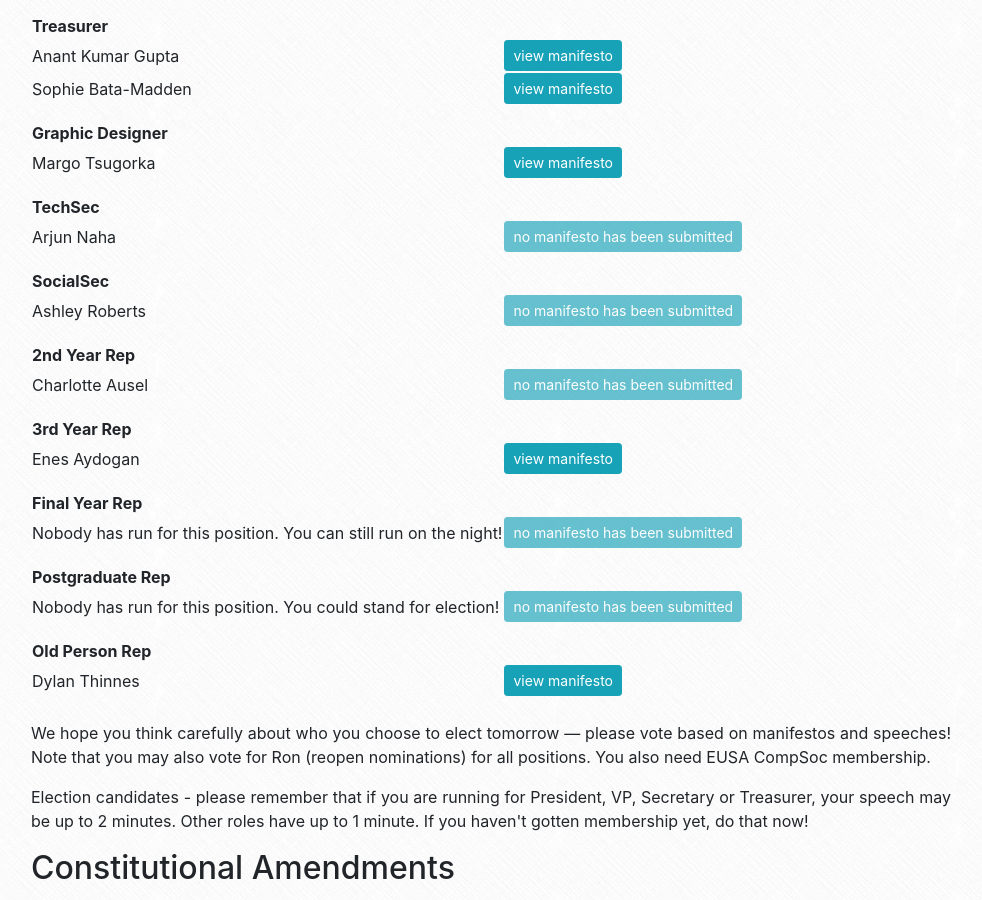
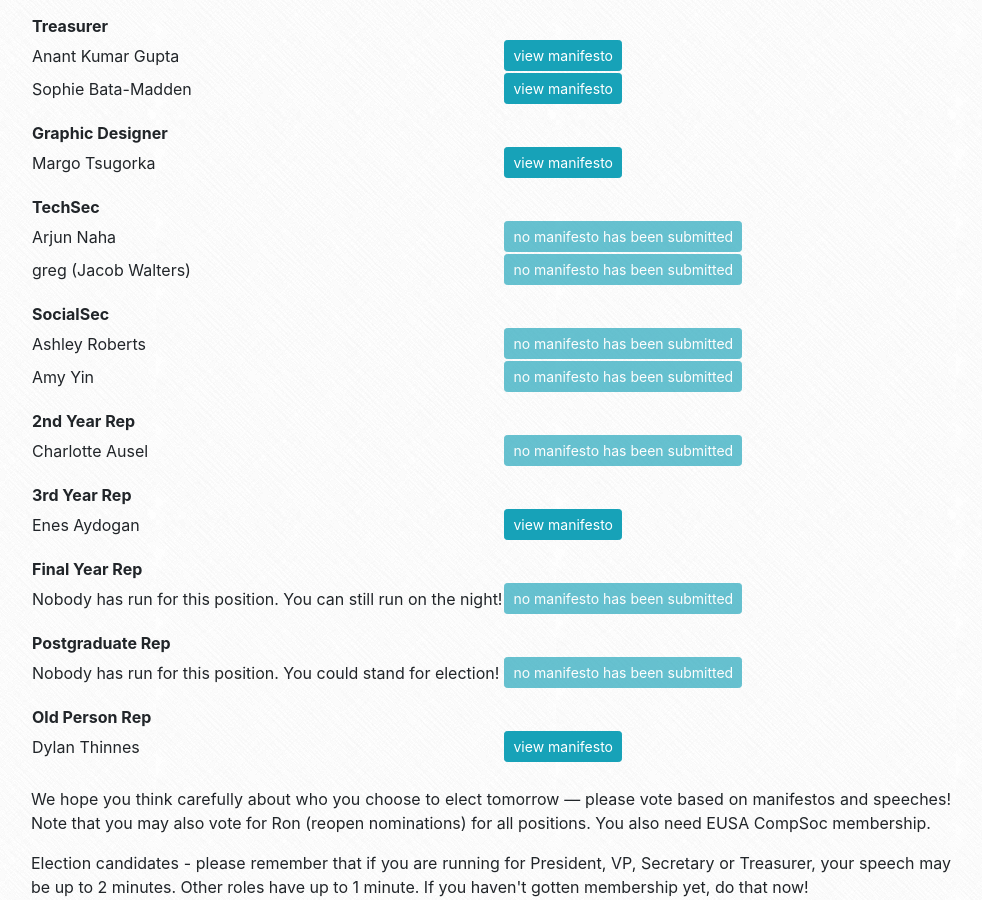
Before and after one commit to compsoc-edinburgh/website, a Jekyll site: the page built from _posts/2022-03-28-2022-agm-manifestos.html, in a window 1280 px wide and 900 px high, scrolled down 1480 px. Shown: the whole window, without its empty margins (244-1226 px from the left). Built offline with Jekyll 4.4.1, drawn with Linux system fonts in a browser that asks for light colours; nearby versions of some CDN libraries.

Commit message:
Add Amy and greg

```diff
--- a/_posts/2022-03-28-2022-agm-manifestos.html
+++ b/_posts/2022-03-28-2022-agm-manifestos.html
@@ -34,9 +34,11 @@ roles:
     - title: TechSec
       people:
         - name: Arjun Naha
+        - name: greg (Jacob Walters)
     - title: SocialSec
       people:
         - name: Ashley Roberts
+        - name: Amy Yin
     - title: 2nd Year Rep
       people:
         - name: Charlotte Ausel
```
